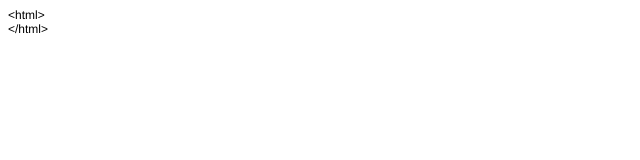
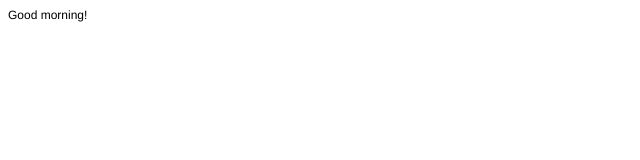
Before and after one commit to alexs41/first-project, a plain HTML site: page index.html in a window 1280 px wide. Shown: the full height of the page, 0-640 px from the left. Drawn offline with Linux system fonts and the light colour scheme.

Commit message:
утренний

```diff
--- a/index.html
+++ b/index.html
@@ -11,7 +11,7 @@
   </style>
 </head>
 <body>
-<p class="p1">&lt;html&gt;</p>
-<p class="p1">&lt;/html&gt;</p>
+  <p class="p1">Good morning!</p>
+
 </body>
 </html>
```
